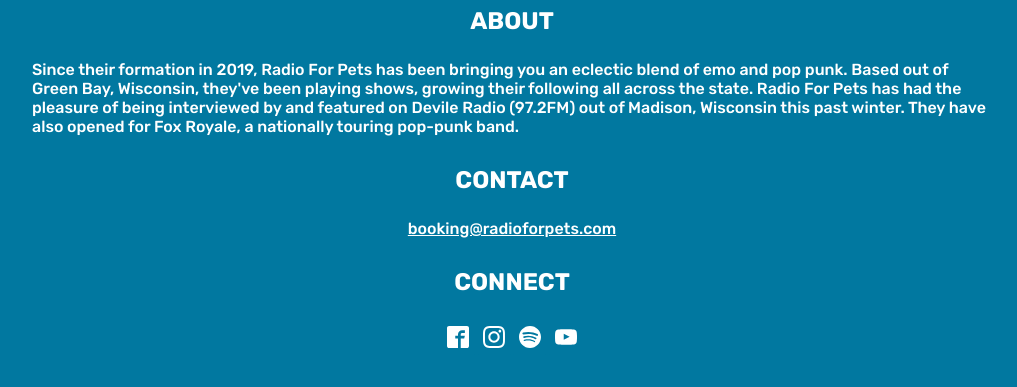
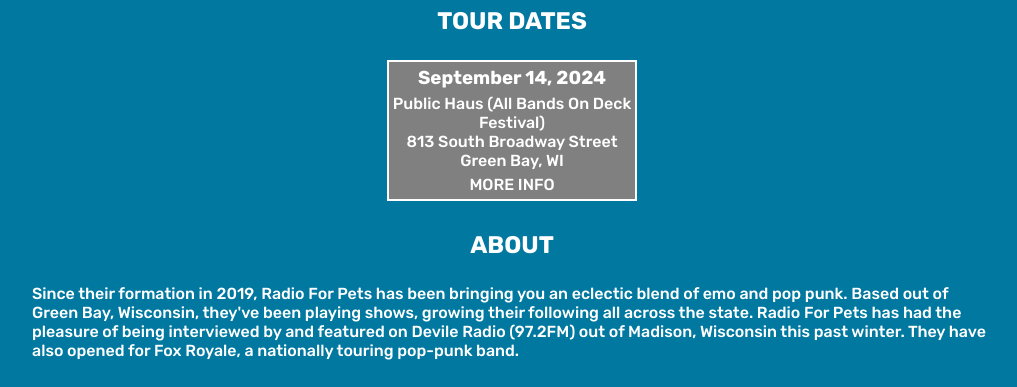
Before and after one commit to adambruce612/radioforpets, a plain HTML site: page index.html in a window 1280 px wide. Shown: the part 370-757 px from the top of the page, without its empty margins (128-1145 px from the left). Drawn offline with Linux system fonts and the light colour scheme.

Commit message:
Add files via upload

```diff
--- a/index.html
+++ b/index.html
@@ -65,20 +65,20 @@
                     </div>
                 </div>
             </section>
-           <!--<section id="tour">
+           <section id="tour">
                 <h2>Tour Dates</h2>
                 <div class="tour-cards">
                     <div class="tour-card">
-                        <h3>August 11, 2024</h3>
-                            <p>At The Tracks</p>
-                            <p>713 South Broadway Street</p>
+                        <h3>September 14, 2024</h3>
+                            <p>Public Haus (All Bands On Deck Festival)</p>
+                            <p>813 South Broadway Street</p>
                             <p>Green Bay, WI</p>
                                 <div class="more-info">
-                                    <a href="https://www.facebook.com/events/2272459553088962">More Info</a>
+                                    <a href="https://www.facebook.com/events/825693862358535">More Info</a>
                                 </div>
                     </div>
                 </div>
-            </section>  -->
+            </section>
             <section class="about">
                 <h2>ABOUT</h2>
                 <p>Since their formation in 2019, Radio For Pets has been bringing you an eclectic blend of emo and pop punk. Based out of Green Bay, Wisconsin, they've been playing
```
